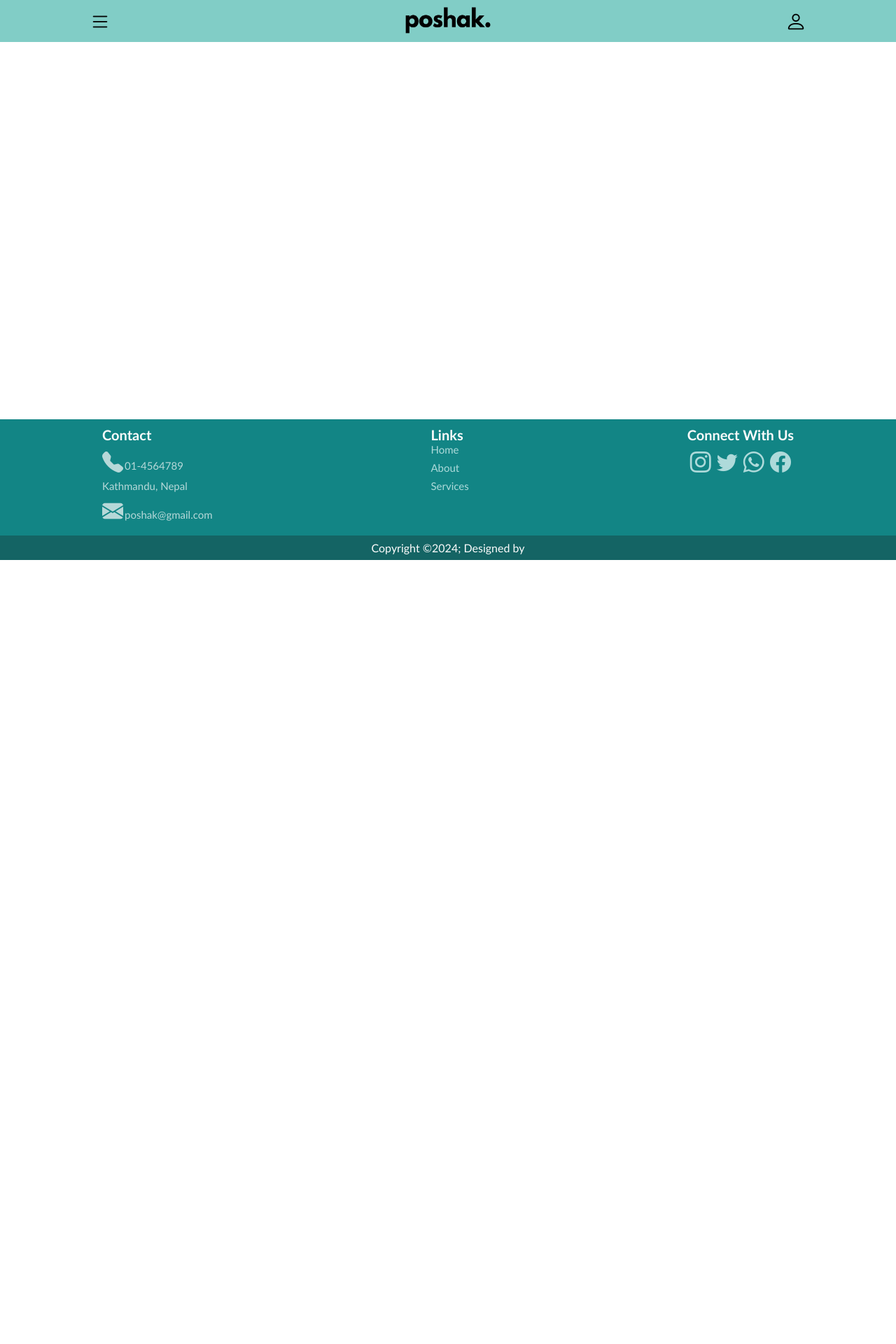
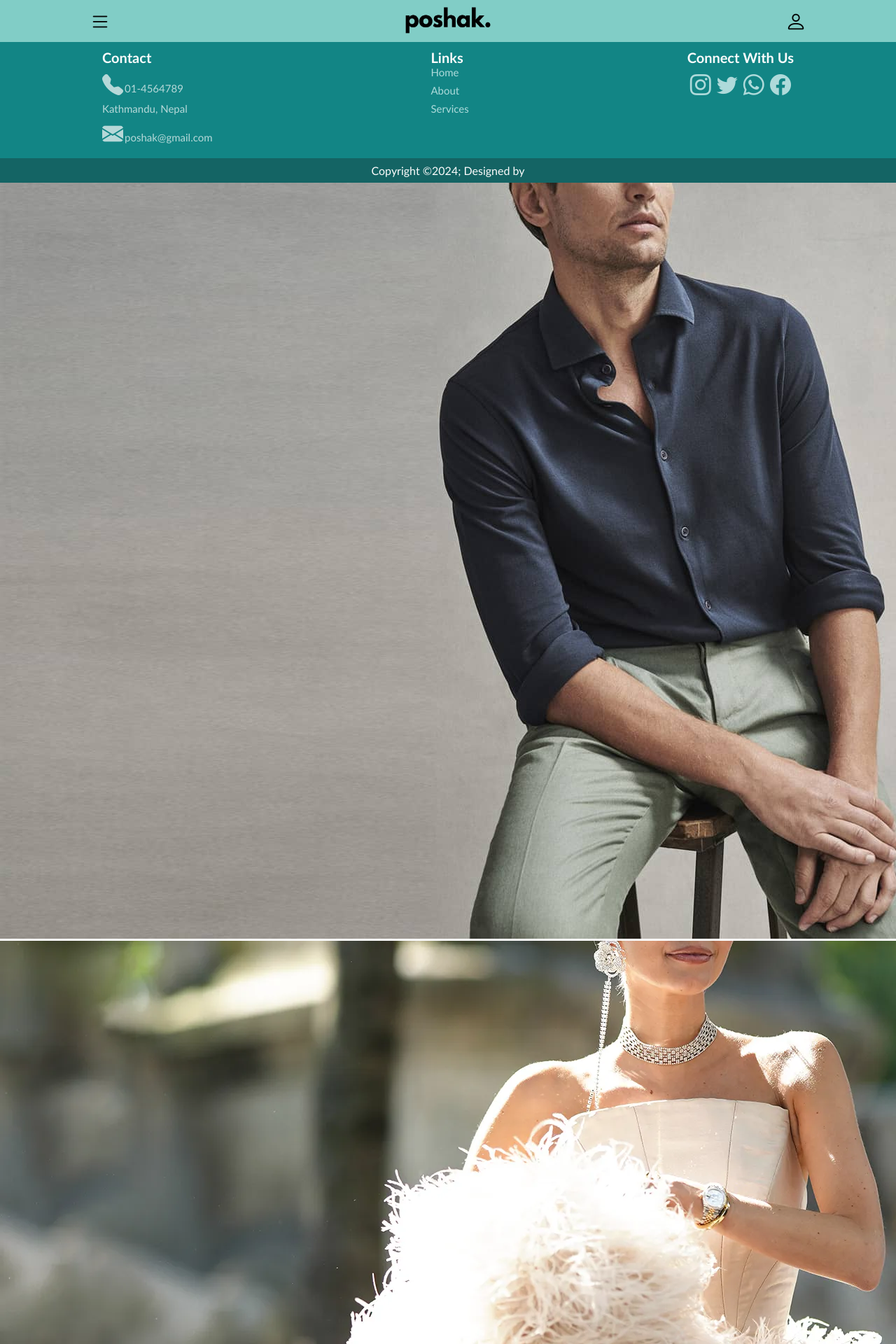
Before and after one commit to poshak-poshak/poshak, a PHP site: page / in a window 1280 px wide; the page is wider, and only the part inside the window is pictured. Shown: the top 1920 px of that part at 70% size. Before the commit the page ends 800 px from the top of that part, so only its background shows below. Run offline with PHP 8.4, Linux system fonts and the light colour scheme; some libraries are stand-ins or nearby versions.

Commit message:
carousel updated

```diff
--- /dev/null
+++ b/components/carousel1.php
@@ -0,0 +1,36 @@
+<!DOCTYPE html>
+<html lang="en">
+<head>
+    <meta charset="UTF-8">
+    <meta name="viewport" content="width=device-width, initial-scale=1.0">
+    <title>Image Carousel</title>
+    <link rel="stylesheet" href="Poshak/carousel1.css">
+</head>
+<body>
+    <div class="carousel-container">
+        <div class="carousel-slide active">
+            <img src="/images/image1.jpg" alt="Image 1">
+        </div>
+        <div class="carousel-slide">
+            <img src="/Poshak/images/image2.jpg" alt="Image 2">
+        </div>
+        <div class="carousel-slide">
+            <img src="/Poshak/images/image3.jpg" alt="Image 3">
+        </div>
+        <div class="carousel-slide">
+            <img src="/Poshak/images/image4.jpg" alt="Image 4">
+        </div>
+        <div class="carousel-slide">
+            <img src="Poshak/images/image5.jpg" alt="Image 5">
+        </div>
+        <!-- <div class="carousel-slide">
+            <img src="/images/image1.jpg" alt="Image 6">
+        </div> -->
+
+        <a class="prev">&#10094;</a>
+        <a class="next">&#10095;</a>
+    </div>
+    <script src="carousel1.js"></script>
+
+</body>
+</html>
--- a/components/footer.css
+++ b/components/footer.css
@@ -5,10 +5,10 @@
 }
 
  footer{
-    position: absolute;
-    bottom: 0;
-    left: 0;
-    right: 0;
+    /* position: absolute; */
+    /* bottom: 0; */
+    /* left: 0; */
+    /* right: 0; */
     height: auto;
     background-color: rgb(18, 133, 133);
 
--- a/index.php
+++ b/index.php
@@ -15,6 +15,7 @@
 
     include(__DIR__ . '/components/navbar.php');
     include(__DIR__ . '/components/footer.php');
+    include(__DIR__ . '/components/carousel1.php');
 
 
     ?>
```
Also changed, not shown: components/carousel1.css (added, +44 -0 lines), images/image1.jpg (added), images/image2.jpg (added), images/image3.jpg (added), images/image4.jpg (added), images/image5.jpg (added), images/image6.webp (added).
